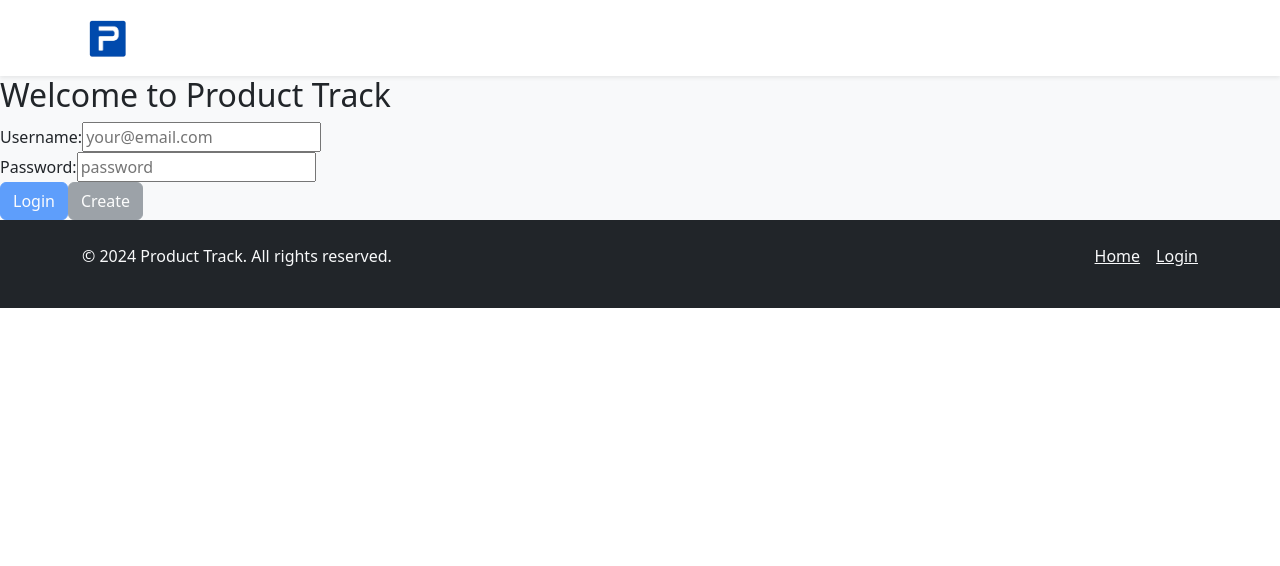
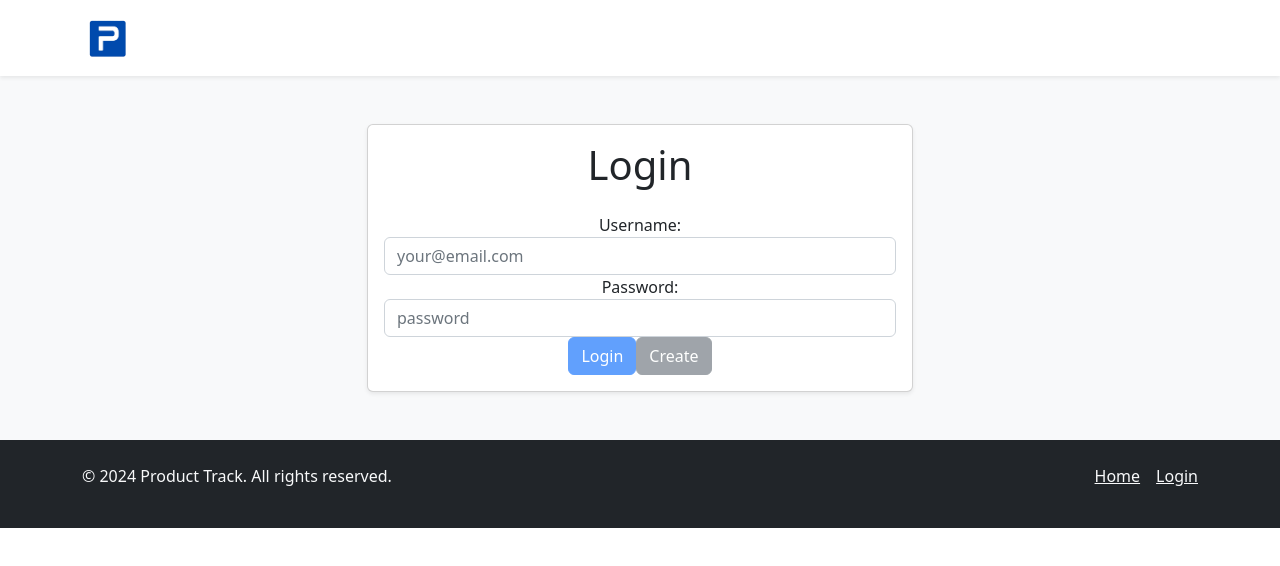
Before and after one commit to samwiseg1129/startup, a React (Vite) app: page /login in a window 1280 px wide. Shown: the top 566 px of the page. Built offline with nearby package versions, Linux system fonts and the light colour scheme.

Commit message:
one more for service

```diff
--- a/src/login/login.jsx
+++ b/src/login/login.jsx
@@ -5,8 +5,13 @@ import { AuthState } from './authState';
 
 export function Login({ userName, authState, onAuthChange }) {
   return (
+    <main className='container-fluid bg-light text-center container my-5'>
+        <div className="row">
+            <div className="col-md-6 mx-auto">
+                <div className="card shadow-sm">
+                    <div className="card-body">
+                        <h1 className="card-title text-center mb-4">Login</h1>
                         <div>
-      <h2>Welcome to Product Track</h2>
                           {authState === AuthState.Authenticated && (
                             <Authenticated userName={userName} onLogout={() => onAuthChange(null, AuthState.Unauthenticated)}/>
                           )}
@@ -14,5 +19,10 @@ export function Login({ userName, authState, onAuthChange }) {
                             <Unauthenticated userName={userName} onLogin={(loginUserName) => onAuthChange(loginUserName, AuthState.Authenticated)}/>
                           )}
                         </div>
+                    </div>
+                </div>
+            </div>
+        </div>
+    </main>
   );
 };
--- a/src/login/unauthenticated.jsx
+++ b/src/login/unauthenticated.jsx
@@ -37,18 +37,17 @@ export function Unauthenticated(props) {
     <div>
         <div>
             <label htmlFor="username">Username:</label>
-        <input id="username" type="email" value={userName} onChange={(e) => setUserName(e.target.value)} placeholder="your@email.com" required/>
+            <input id="username" className="form-control" type="email" value={userName} onChange={(e) => setUserName(e.target.value)} placeholder="your@email.com" required/>
         </div>
         <div>
             <label htmlFor="password">Password:</label>
-        <input id="password" type="password" value={password} onChange={(e) => setPassword(e.target.value)} placeholder="password" required/>
+            <input id="password" className="form-control" type="password" value={password} onChange={(e) => setPassword(e.target.value)} placeholder="password" required/>
         </div>
-      <Button variant="primary" onClick={() => loginUser()} disabled={!userName || !password}>
-        Login
-      </Button>
-      <Button variant="secondary" onClick={() => createUser()} disabled={!userName || !password}>
-        Create
-      </Button>
+        <div>
+        <Button variant="primary" onClick={() => loginUser()} disabled={!userName || !password}>Login</Button>
+        <Button variant="secondary" onClick={() => createUser()} disabled={!userName || !password}>Create</Button>
+        </div>
+
         <MessageDialog message={displayError} onHide={() => setDisplayError(null)} />
     </div>
   );
```
Lines whose indentation alone changed are shown as unchanged.
